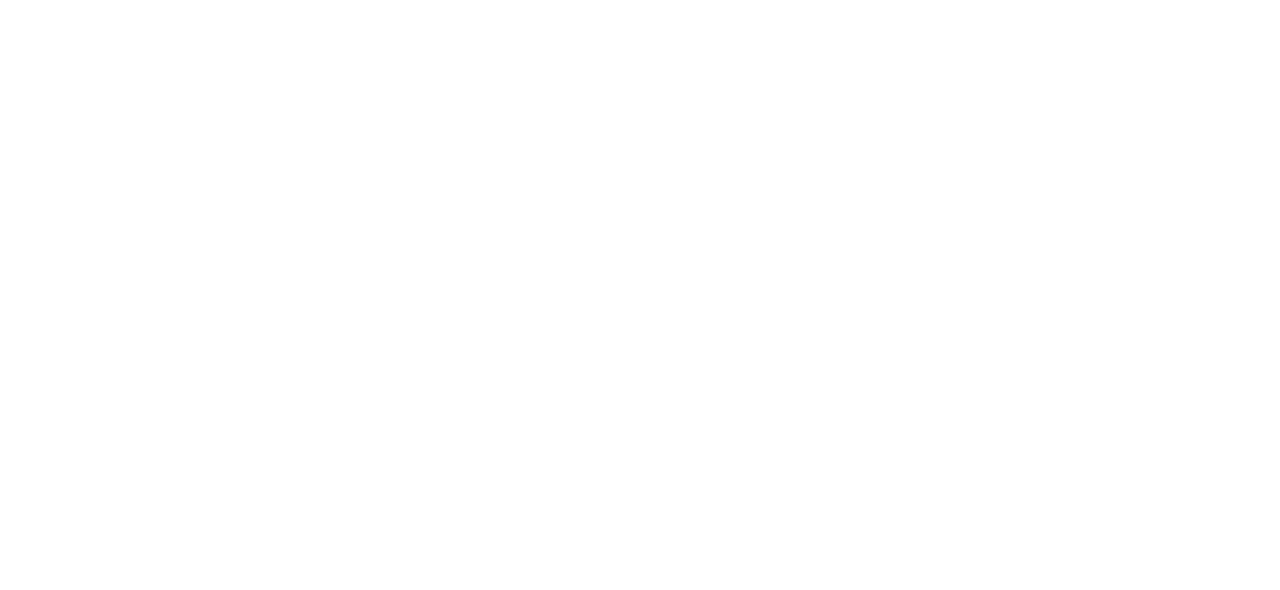
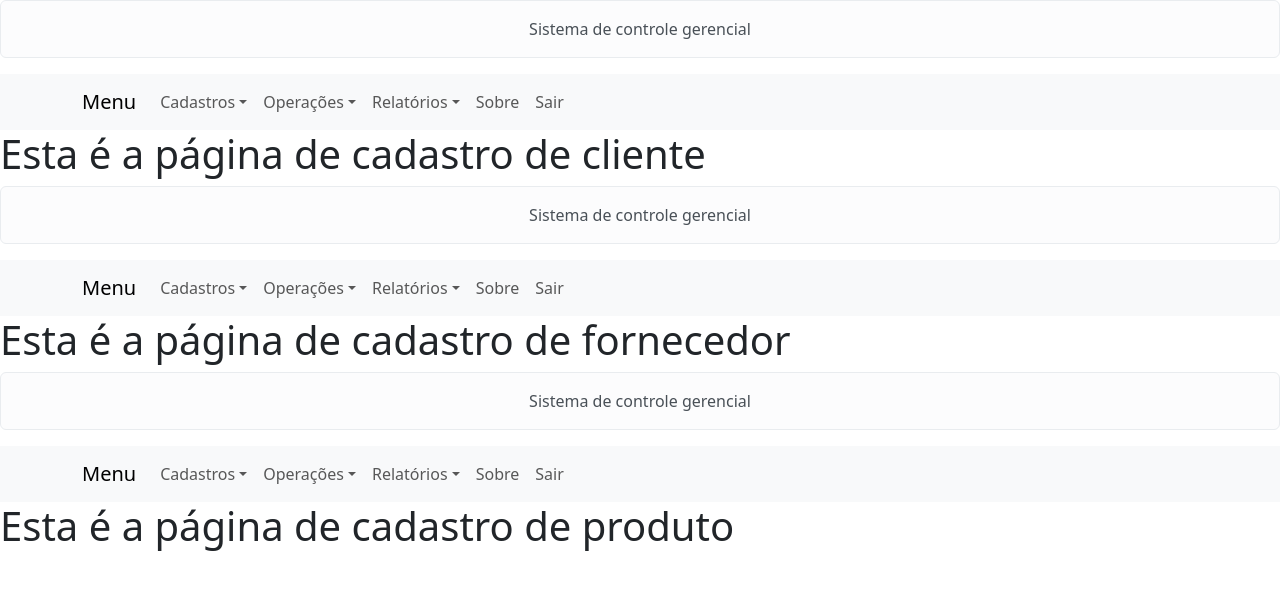
Before and after one commit to cauakse/Sistema, a React (Create React App) app: page / in a window 1280 px wide. Shown: the top 590 px of the page. Built offline with nearby package versions, Linux system fonts and the light colour scheme.

Commit message:
Criação do cabecalho, menu e adição dos mesmos no componente Pagina

```diff
--- a/package.json
+++ b/package.json
@@ -6,7 +6,9 @@
     "@testing-library/jest-dom": "^5.17.0",
     "@testing-library/react": "^13.4.0",
     "@testing-library/user-event": "^13.5.0",
+    "bootstrap": "^5.3.3",
     "react": "^18.3.1",
+    "react-bootstrap": "^2.10.4",
     "react-dom": "^18.3.1",
     "react-scripts": "5.0.1",
     "web-vitals": "^2.1.4"
--- a/src/App.js
+++ b/src/App.js
@@ -1,7 +1,18 @@
+import Pagina from "./components/layouts/Pagina";
 function App() {
   return (
     <div className="App">
+      <Pagina>
+        <h1>Esta é a página de cadastro de cliente</h1>
+      </Pagina>
 
+      <Pagina>
+        <h1>Esta é a página de cadastro de fornecedor</h1>
+      </Pagina>
+
+      <Pagina>
+        <h1>Esta é a página de cadastro de produto</h1>
+      </Pagina>
     </div>
   );
 }
--- /dev/null
+++ b/src/components/layouts/Cabecalho.jsx
@@ -0,0 +1,10 @@
+import { Alert } from "react-bootstrap";
+
+
+export default function Cabecalho (props){
+    return (
+        <>
+            <Alert className={"text-center"} variant="light">{props.titulo || "Titulo nao fornecido"}</Alert>
+        </>
+    );
+}
--- /dev/null
+++ b/src/components/layouts/Menu.jsx
@@ -0,0 +1,42 @@
+import Container from 'react-bootstrap/Container';
+import Nav from 'react-bootstrap/Nav';
+import Navbar from 'react-bootstrap/Navbar';
+import NavDropdown from 'react-bootstrap/NavDropdown';
+
+
+export default function Menu(props) {
+
+    return (
+        <>
+            <Navbar expand="lg" className="bg-body-tertiary">
+                <Container>
+                    <Navbar.Brand href="#home">Menu</Navbar.Brand>
+                    <Navbar.Toggle aria-controls="basic-navbar-nav" />
+                    <Navbar.Collapse id="basic-navbar-nav">
+                        <Nav className="me-auto">
+                            <NavDropdown title="Cadastros" id="basic-nav-dropdown">
+                                <NavDropdown.Item href="#action/3.1">Cliente</NavDropdown.Item>
+                                <NavDropdown.Item href="#action/3.2">Fornecedor</NavDropdown.Item>
+                                <NavDropdown.Item href="#action/3.3">Produto</NavDropdown.Item>
+                                <NavDropdown.Item href="#action/3.4">Categorias</NavDropdown.Item>
+                            </NavDropdown>
+                            <NavDropdown title="Operações" id="basic-nav-dropdown">
+                                <NavDropdown.Item href="#action/3.1">Compra</NavDropdown.Item>
+                                <NavDropdown.Item href="#action/3.2">Venda</NavDropdown.Item>
+                            </NavDropdown>
+                            <NavDropdown title="Relatórios" id="basic-nav-dropdown">
+                                <NavDropdown.Item href="#action/3.1">Clientes</NavDropdown.Item>
+                                <NavDropdown.Item href="#action/3.2">Fornecedores</NavDropdown.Item>
+                                <NavDropdown.Item href="#action/3.3">Estoque</NavDropdown.Item>
+                                <NavDropdown.Item href="#action/3.4">Vendas</NavDropdown.Item>
+                                <NavDropdown.Item href="#action/3.4">Compras</NavDropdown.Item>
+                            </NavDropdown>
+                            <Nav.Link href='#home'>Sobre</Nav.Link>
+                            <Nav.Link href='#home'>Sair</Nav.Link>
+                        </Nav>
+                    </Navbar.Collapse>
+                </Container>
+            </Navbar>
+        </>
+    );
+}
--- /dev/null
+++ b/src/components/layouts/Pagina.jsx
@@ -0,0 +1,14 @@
+import Cabecalho from "./Cabecalho"
+import Menu from "./Menu"
+
+export default function Pagina (props){
+    return(
+        <>
+            <Cabecalho titulo="Sistema de controle gerencial"></Cabecalho>
+            <Menu></Menu>
+            {
+                props.children
+            }
+        </>
+    )
+}
--- a/src/index.js
+++ b/src/index.js
@@ -1,6 +1,8 @@
 import React from 'react';
 import ReactDOM from 'react-dom/client';
 import App from './App';
+
+import 'bootstrap/dist/css/bootstrap.min.css';
 
 const root = ReactDOM.createRoot(document.getElementById('root'));
 root.render(
```
Also changed, not shown: 2 other files (tests, documents, lock files or other folders).
